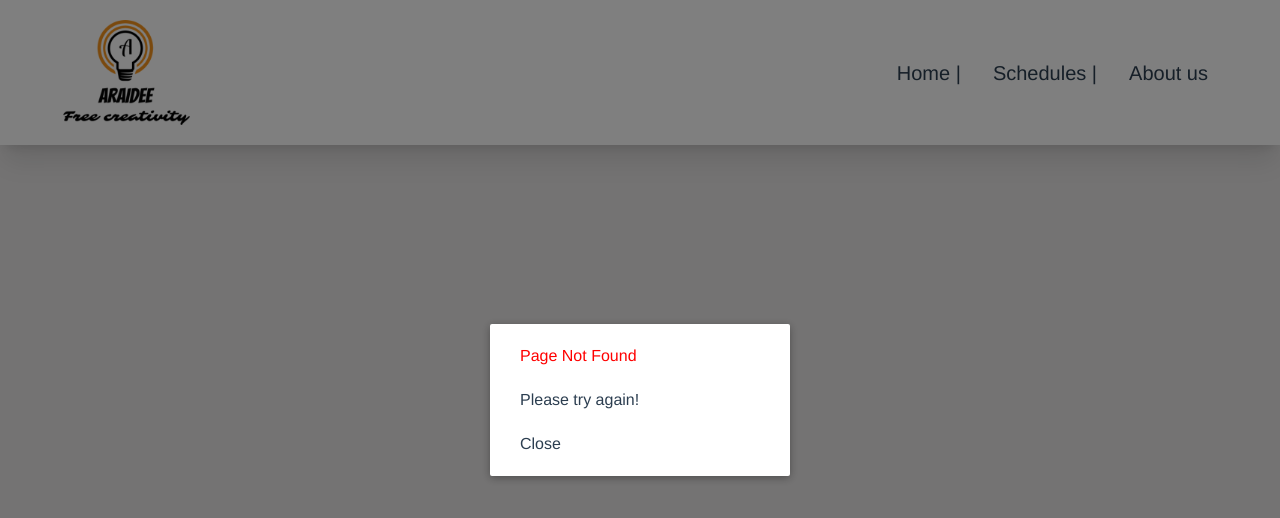
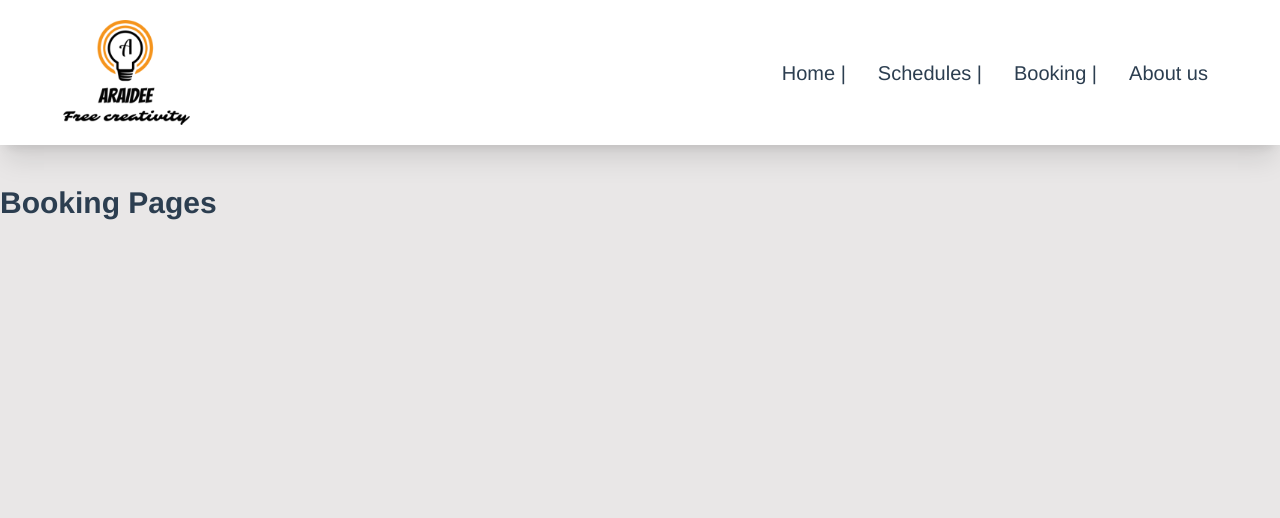
Before and after one commit to Araidee/OASIP-KP-5, a Vue app in the folder front-end/frontkp5/: page /booking in a window 1280 px wide. Before the commit this address had no page. Shown: the top 518 px of the page. Built offline with nearby package versions, Linux system fonts and the light colour scheme; the HTML template or start-up script is replaced by a standard one.

Commit message:
update booking page

```diff
--- a/front-end/frontkp5/src/components/NavBar.vue
+++ b/front-end/frontkp5/src/components/NavBar.vue
@@ -23,6 +23,9 @@ const GoSearch = () => appRouter.push({ name: 'Home' })
                             <router-link :to="{name: 'Schedules'}">Schedules | </router-link>
                         </li>
                         <li class="text-xl">
+                            <router-link :to="{name: 'Booking'}">Booking | </router-link>
+                        </li>
+                        <li class="text-xl">
                             <router-link :to="{ name: 'About'}">About us</router-link>
                         </li>
                         <li class="text-xl">
--- a/front-end/frontkp5/src/router/index.js
+++ b/front-end/frontkp5/src/router/index.js
@@ -3,6 +3,7 @@ import Home from '../views/Home.vue'
 import About from '../views/About.vue'
 import NotFound from '../views/NotFound.vue'
 import Schedules from '../views/Schedules.vue'
+import Booking from '../views/Booking.vue'
 
 const history = createWebHistory();
 const routes = [
@@ -22,6 +23,11 @@ const routes = [
         component: Schedules
     },
     {
+        path: '/booking',
+        name: 'Booking',
+        component: Booking
+    },
+    {
         path: '/:catchNotMatchPath(.*)',
         name: 'NotFound',
         component: NotFound
--- /dev/null
+++ b/front-end/frontkp5/src/views/Booking.vue
@@ -0,0 +1,13 @@
+<script setup>
+
+</script>
+
+<template>
+    <div>
+        <h1 class="text-3xl font-bold">Booking Pages</h1>
+    </div>
+</template>
+
+<style>
+
+</style>
--- a/front-end/frontkp5/src/views/Home.vue
+++ b/front-end/frontkp5/src/views/Home.vue
@@ -12,7 +12,7 @@ const appRouter = useRouter()
         </h1></button>
         </div>
         <h3 class="text-lg">Online Appointment Scheduling System for Integrated Project Clinics</h3><br>
-        <button class="btn btn-primary">Booking Now!</button>
+        <button class="btn btn-primary" @click="appRouter.push({ path: '/booking', replace: true})">Booking Now!</button>
         <button class="btn btn-secondary"  @click="appRouter.push({ path: '/schedules', replace: true})">Check schedules</button>
     </div>
     <footer class="footer p-10 bg-neutral text-neutral-content ">
```
